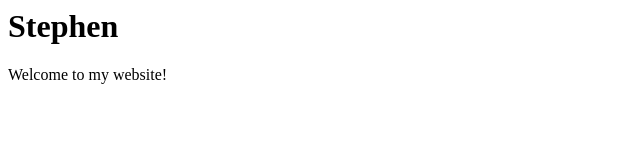
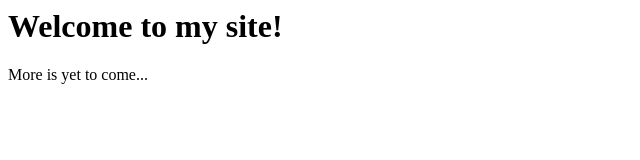
Before and after one commit to odellstephen0/odellstephen0.github.io, a plain HTML site: page index.html in a window 1280 px wide. Shown: the whole page, without its empty margins (0-640 px from the left). Drawn offline with Linux system fonts and the light colour scheme.

Commit message:
Update index.html
change landing page

```diff
--- a/index.html
+++ b/index.html
@@ -1,8 +1,16 @@
 <html>
+  <head>
+    <title>Stephen O'Dell</title>
+  </head>
+  <body>
+    <header>
+      <h1>Welcome to my site!</h1>
+    </header>
 
-<body>
-  <h1>Stephen</h1>
-  <p>Welcome to my website!</p>
-</body>
-
+    <main>
+      <div class="start">
+        <p>More is yet to come...</p>
+      </div>
+    </main>
+  </body>
 </html>
```
